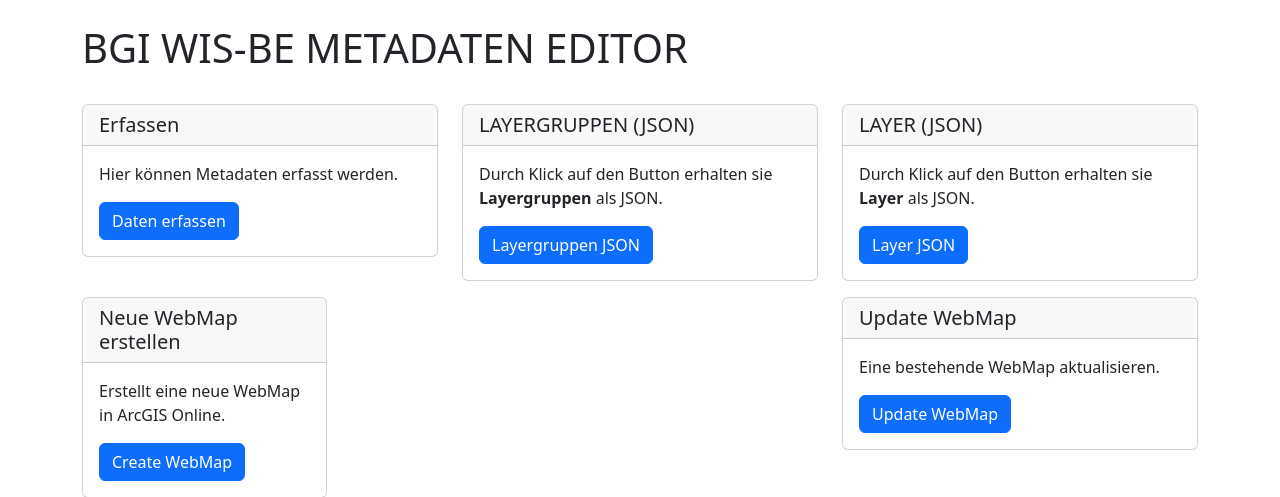
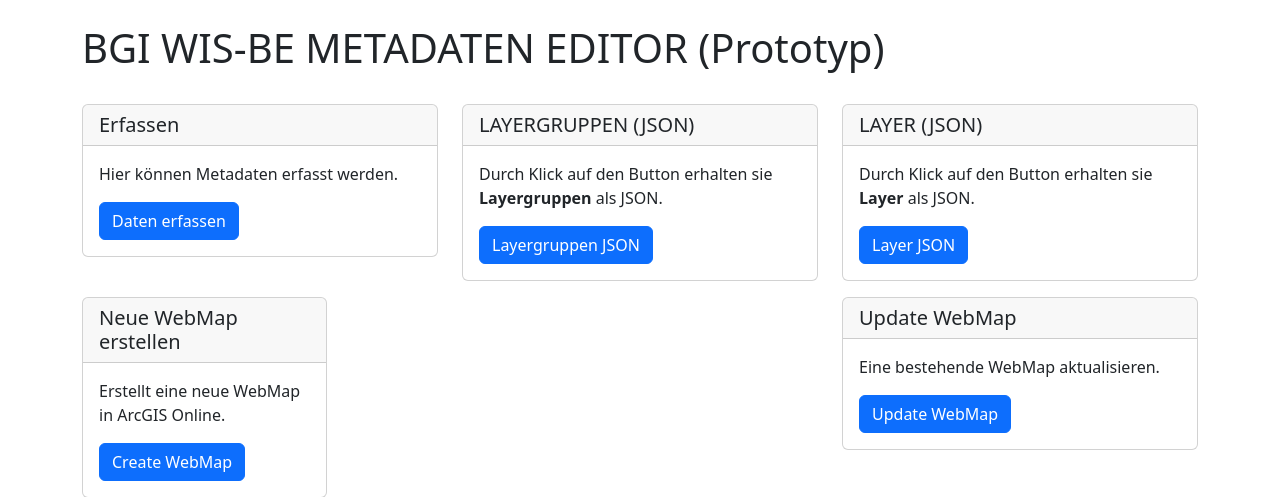
Before and after one commit to hkfrei/geo-metadata-engine, a Django app: page / in a window 1280 px wide. Shown: the top 497 px of the page. Run offline with Django 4.2, Linux system fonts and the light colour scheme.

Commit message:
feat: add prototyp to the title.

```diff
--- a/editor/templates/editor/index.html
+++ b/editor/templates/editor/index.html
@@ -1,6 +1,6 @@
 {% extends "base.html" %} {% block content %}
 <header>
-  <h1>BGI WIS-BE METADATEN EDITOR</h1>
+  <h1>BGI WIS-BE METADATEN EDITOR (Prototyp)</h1>
 </header>
 <div class="row gy-3">
   <div class="col-md-6 col-lg-4">
```
